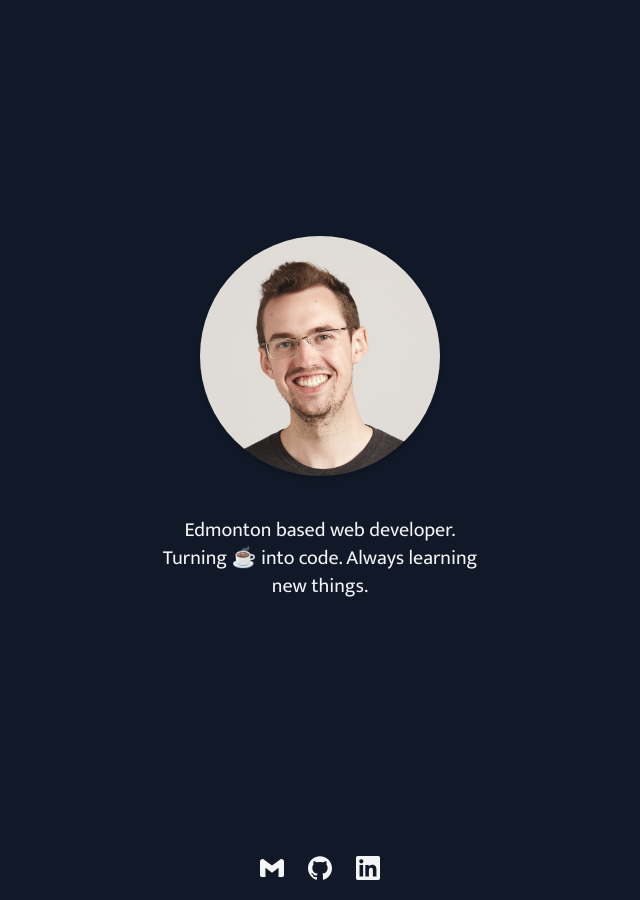
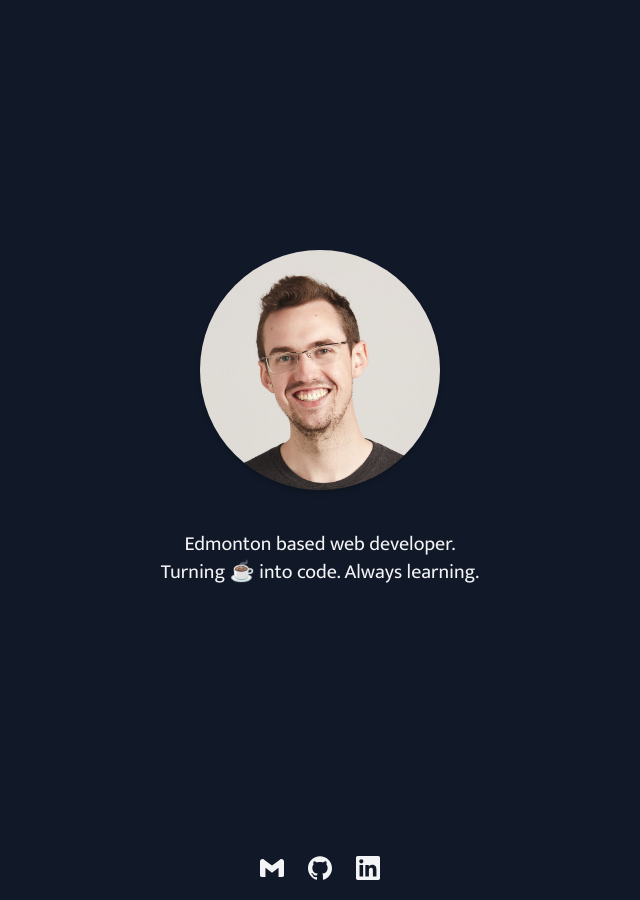
Before and after one commit to bAngerman/bAngerman.github.io, a Jekyll site: the page built from pages/index.md, in a window 1280 px wide. Shown: the whole page, without its empty margins (320-960 px from the left). Built offline with Jekyll 4.4.1, drawn with Linux system fonts in a browser that asks for light colours; emoji names are drawn with the system emoji font.

Commit message:
change description

```diff
--- a/_config.yml
+++ b/_config.yml
@@ -3,7 +3,7 @@ title               : Brendan Angerman
 description         : >-
                       Edmonton based web developer.
                       Turning :coffee: into code.
-                      Always learning new things.
+                      Always learning.
 baseurl             : ""                                # Change to empty quotes if you are hosting your site at <your-username>.github.io directly
 repository          : bAngerman/portfolio               # Change to <your-username>/<your-username>.github.io (or remove it if you don't need remote projects)
 remote_theme        :
```
